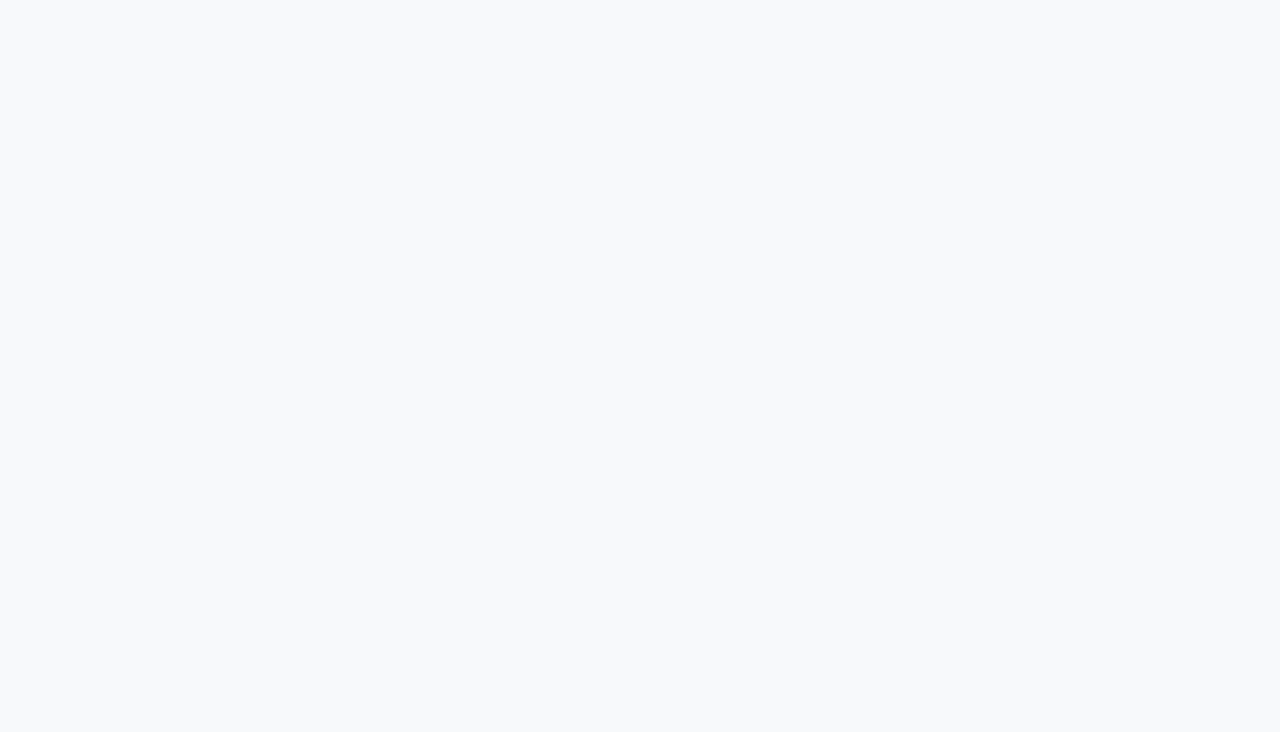
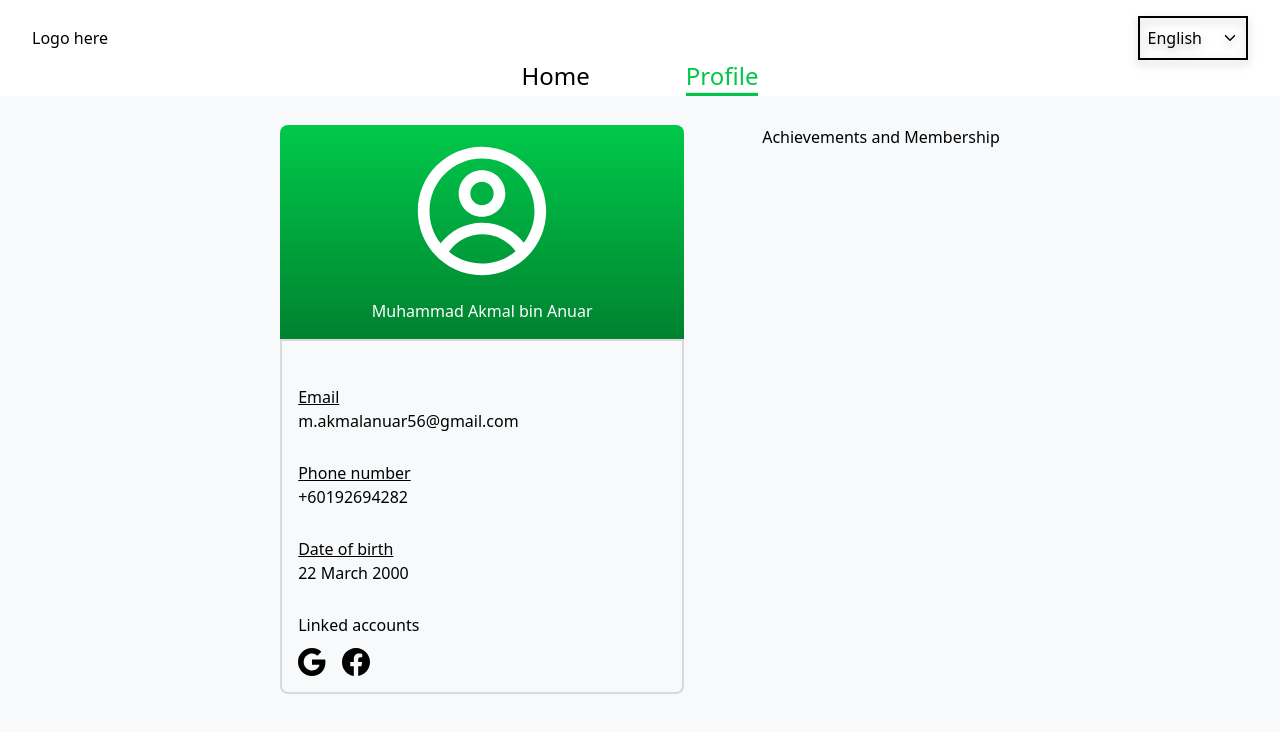
Before and after one commit to darkelfs56/regov-frontend, a Next.js app: page /user_profile_page in a window 1280 px wide. Shown: the top 732 px of the page. Built offline with nearby package versions, Linux system fonts and the light colour scheme.

Commit message:
Finished UI for user profile card.

```diff
--- /dev/null
+++ b/src/components/HomeProfileNavbar.tsx
@@ -0,0 +1,49 @@
+import Link from "next/link";
+import { FC } from "react";
+import { IoIosArrowDown } from "react-icons/io";
+
+interface HomeProfileNavbarProps {
+  routeName?: String;
+}
+
+const HomeProfileNavbar: FC<HomeProfileNavbarProps> = ({
+  routeName = "profile",
+}) => {
+  return (
+    <>
+      <div>
+        <div className="flex items-center justify-between p-4 pb-0">
+          <div className="ml-4">Logo here</div>
+          <div className="mr-4 flex cursor-pointer items-center gap-[20px] border-2 border-solid border-black p-2 drop-shadow-[0_4px_4px_rgba(0,0,0,0.25)]">
+            English
+            <IoIosArrowDown />
+          </div>
+        </div>
+        <div className="flex justify-center gap-24 text-2xl">
+          {routeName == "home" && (
+            <>
+              <Link href={""} className="cursor-pointer text-[#00C649]">
+                Home <hr className="h-1 bg-[#00C649]" />
+              </Link>
+              <Link href={""} className="cursor-pointer">
+                Profile
+              </Link>
+            </>
+          )}
+          {routeName == "profile" && (
+            <>
+              <Link href={""} className="cursor-pointer">
+                Home
+              </Link>
+              <Link href={""} className="cursor-pointer text-[#00C649]">
+                Profile <hr className="h-1 bg-[#00C649]" />
+              </Link>
+            </>
+          )}
+        </div>
+      </div>
+    </>
+  );
+};
+
+export default HomeProfileNavbar;
--- a/src/pages/user_profile_page.tsx
+++ b/src/pages/user_profile_page.tsx
@@ -1,6 +1,9 @@
 import { type NextPage } from "next";
 import Head from "next/head";
 import Link from "next/link";
+import HomeProfileNavbar from "~/components/HomeProfileNavbar";
+import { CgProfile } from "react-icons/cg";
+import { BsFacebook, BsGoogle } from "react-icons/bs";
 
 const LoginPage: NextPage = () => {
   return (
@@ -13,7 +16,41 @@ const LoginPage: NextPage = () => {
         />
         <link rel="icon" href="/favicon.ico" />
       </Head>
-      <main className="flex min-h-screen flex-col items-center bg-[#F7F9FB]"></main>
+      <HomeProfileNavbar routeName={"profile"} />
+      <main className="flex min-h-screen flex-col items-center bg-[#F7F9FB]">
+        <div className="mt-[29px] flex gap-[78px]">
+          <div className="w-[404px]">
+            <div className="from flex flex-col items-center justify-center rounded-t-lg bg-gradient-to-b from-[#00C94A] to-[#008230] pt-4 pb-4">
+              <CgProfile size={140} color={"white"} />
+              <p className="mt-[18px] text-center text-white">
+                Muhammad Akmal bin Anuar
+              </p>
+            </div>
+            <div className="flex flex-col gap-[28px] rounded-b-lg border-2 border-solid border-[#D9D9D9] p-4 pt-[44px]">
+              <div>
+                <h2 className="underline">Email</h2>
+                <p>m.akmalanuar56@gmail.com</p>
+              </div>
+              <div>
+                <h2 className="underline">Phone number</h2>
+                <p>+60192694282</p>
+              </div>
+              <div>
+                <h2 className="underline">Date of birth</h2>
+                <p>22 March 2000</p>
+              </div>
+              <div>
+                <h2 className="">Linked accounts</h2>
+                <div className="mt-[11px] flex gap-4">
+                  <BsGoogle size={28} />
+                  <BsFacebook size={28} />
+                </div>
+              </div>
+            </div>
+          </div>
+          <div>Achievements and Membership</div>
+        </div>
+      </main>
     </>
   );
 };
```
